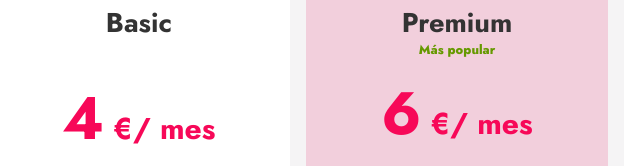
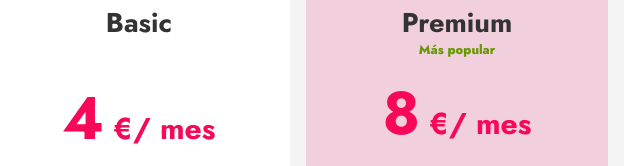
Before and after one commit to Mmarmedina/price-table-comparison-landing-page, a website built with Vite: page index.html in a window 1280 px wide. Shown: the part 378-544 px from the top of the page, 183-823 px from the left. Built offline with nearby package versions, Linux system fonts and the light colour scheme.

Commit message:
Testing prices.

```diff
--- a/index.html
+++ b/index.html
@@ -58,7 +58,7 @@
           <h2>Premium</h2>
           <p class="most-popular-text">Más popular</p>
           <div class="amount">
-            <span class="price">6</span>
+            <span class="price">8</span>
             <span class="currency">€/</span>
             <span class="duration">mes</span>
           </div>
```
